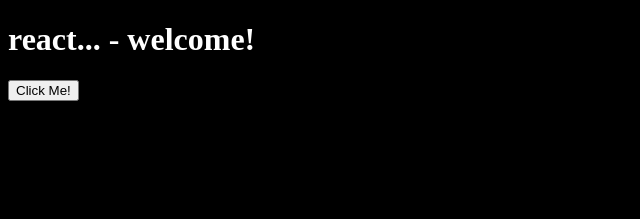
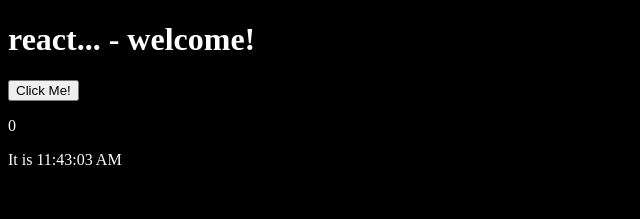
Before and after one commit to MiroStW/odin_project, a React app in the folder react/: page / in a window 1280 px wide. Shown: the top 219 px of the page, without its empty margins (0-640 px from the left). Built offline with nearby package versions, Linux system fonts and the light colour scheme.

Commit message:
split up react classes and added time class

```diff
--- /dev/null
+++ b/react/src/components/App.js
@@ -0,0 +1,15 @@
+import React from "react";
+import Counter from "./Counter";
+import Time from "./Time";
+
+export default class App extends React.Component {
+  render() {
+    return (
+      <div className="content">
+        <h1>{this.props.title} - welcome!</h1>
+        <Counter />
+        <Time />
+      </div>
+    );
+  }
+}
--- a/react/src/components/Welcome.js
+++ b/react/src/components/Counter.js
@@ -1,6 +1,6 @@
 import React from "react";
 
-export default class App extends React.Component {
+export default class Counter extends React.Component {
   constructor(props) {
     super(props);
 
@@ -15,14 +15,13 @@
     this.setState({
       count: this.state.count + 1,
     });
-    console.log(this.state.count);
   }
 
   render() {
     return (
-      <div className="content">
-        <h1>{this.props.title} - welcome!</h1>
+      <div className="counter">
         <button onClick={this.increaseCounter}>Click Me!</button>
+        <p>{this.state.count}</p>
       </div>
     );
   }
--- /dev/null
+++ b/react/src/components/Time.js
@@ -0,0 +1,35 @@
+import React from "react";
+
+export default class Time extends React.Component {
+  constructor(props) {
+    super(props);
+
+    this.state = {
+      time: new Date().toLocaleTimeString(),
+    };
+
+    this.setTimer = this.setTimer.bind(this);
+  }
+
+  componentDidMount() {
+    this.timerID = setInterval(() => this.setTimer(), 1000);
+  }
+
+  componentWillUnmount() {
+    clearInterval(this.timerID);
+  }
+
+  setTimer() {
+    this.setState({
+      time: new Date().toLocaleTimeString(),
+    });
+  }
+
+  render() {
+    return (
+      <div className="time">
+        <p>It is {this.state.time}</p>
+      </div>
+    );
+  }
+}
--- a/react/src/index.js
+++ b/react/src/index.js
@@ -1,6 +1,6 @@
 import React from "react";
 import { render } from "react-dom";
-import Welcome from "./components/Welcome";
+import Welcome from "./components/App";
 
 class App extends React.Component {
   constructor(props) {
```
Also changed, not shown: 1 other file (tests, documents, lock files or other folders).
